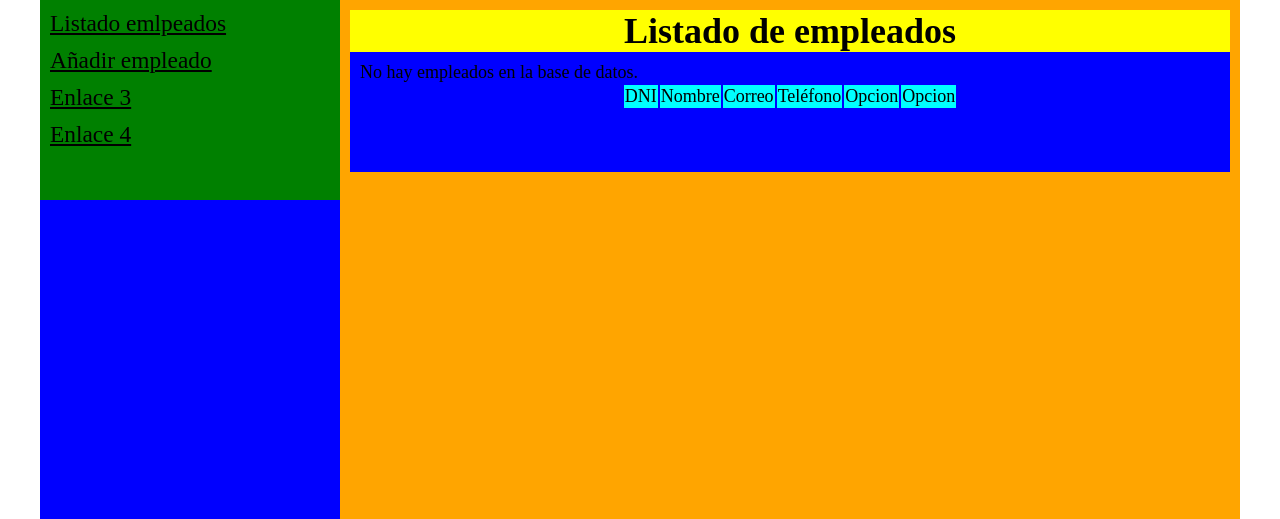
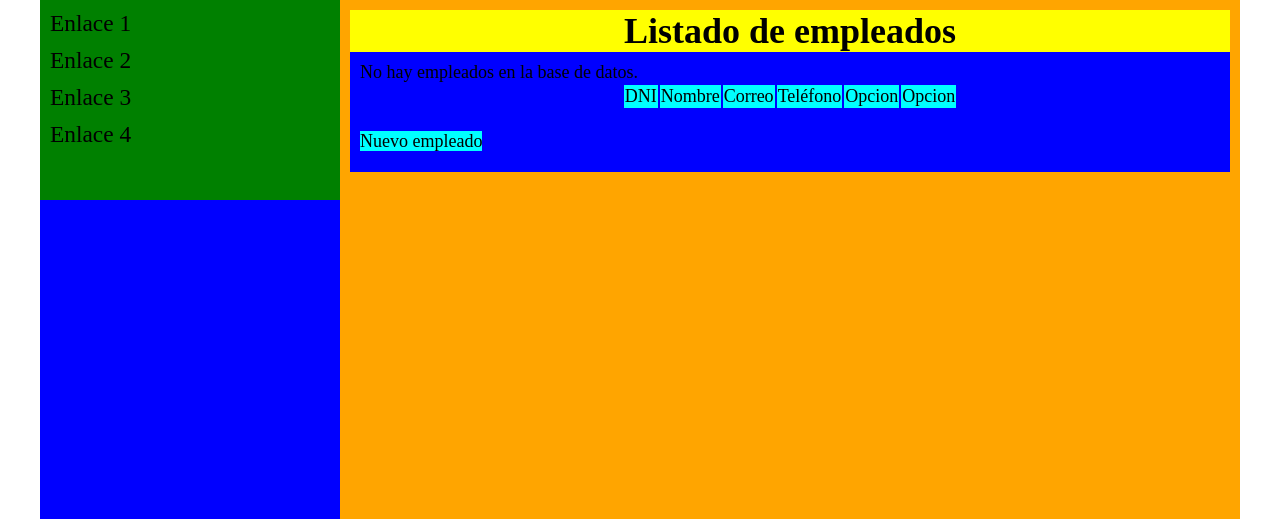
Before and after one commit to Juanjocr96/crub_empleados, a PHP site: page / in a window 1280 px wide. Shown: the part 140-659 px from the top of the page. Run offline with PHP 8.4, Linux system fonts and the light colour scheme; data that the repository does not hold is empty.

Commit message:
Cambios.

```diff
--- a/enlace.php
+++ b/enlace.php
@@ -1,5 +1,6 @@
 <?php
+  if($_GET["op"]=='nuevo')
+      header('Location:/crub_empleados/insert.php');
   if($_GET["op"]=='mod')
-      header('Location:/crub_empleados/modificar.php?id='.$fila[idEmpleado]);
-      echo 'Enlazando';
+      header('Location:/crub_empleados/modificar.php?id='.$_GET["id"]);
  ?>
--- a/index.php
+++ b/index.php
@@ -15,8 +15,8 @@
     </nav>
     <div>
       <aside>
-        <a href="./index.php">Listado emlpeados</a>
-        <a href="./insert.php">Añadir empleado</a>
+        <a href="">Enlace 1</a>
+        <a href="">Enlace 2</a>
         <a href="">Enlace 3</a>
         <a href="">Enlace 4</a>
       </aside>
--- a/insert.css
+++ b/insert.css
@@ -20,6 +20,7 @@ h1, h2{
 }
 a{
   color:white;
+  text-decoration: none;
 }
 aside a{
   padding-top: 10px;
--- a/insert.php
+++ b/insert.php
@@ -15,8 +15,8 @@
     </nav>
     <div>
       <aside>
-        <a href="./index.php">Listado emlpeados</a>
-        <a href="./insert.php">Añadir empleado</a>
+        <a href="">Enlace 1</a>
+        <a href="">Enlace 2</a>
         <a href="">Enlace 3</a>
         <a href="">Enlace 4</a>
       </aside>
--- a/listado.css
+++ b/listado.css
@@ -20,6 +20,11 @@ h1, h2{
 }
 a{
   color:black;
+  text-decoration: none;
+}
+#enlaceanadir{
+  background-color: cyan;
+  text-align: center;
 }
 aside a{
   padding-top: 10px;
--- a/modificar.php
+++ b/modificar.php
@@ -32,9 +32,7 @@
 						if(isset($_POST["modificar"])){
 						$consulta = 'UPDATE `empleados` SET dni= "'.$_POST["dni"].'", nombre= "'.$_POST["nombre"].'", correo= "'.$_POST["correo"].'", telefono= "'.$_POST["telefono"].'" WHERE idEmpleado = '.$_GET["id"];
 						$procesos->modificar($consulta);
-						header("Location:index.php");
-						}
-						?>
+					?>
     	</div>
     </main>
     </div>
--- a/procesos.php
+++ b/procesos.php
@@ -33,6 +33,7 @@
 							</tr>';
 			}
 			echo '</table>';
+			echo '<br /><a id=enlaceanadir href="./enlace.php?op=nuevo">Nuevo empleado</a>';
 		}
 		//METODO PARA DAR ALTA EMPLEADOS
 		function alta($dni, $nombre, $correo, $telefono){
```
